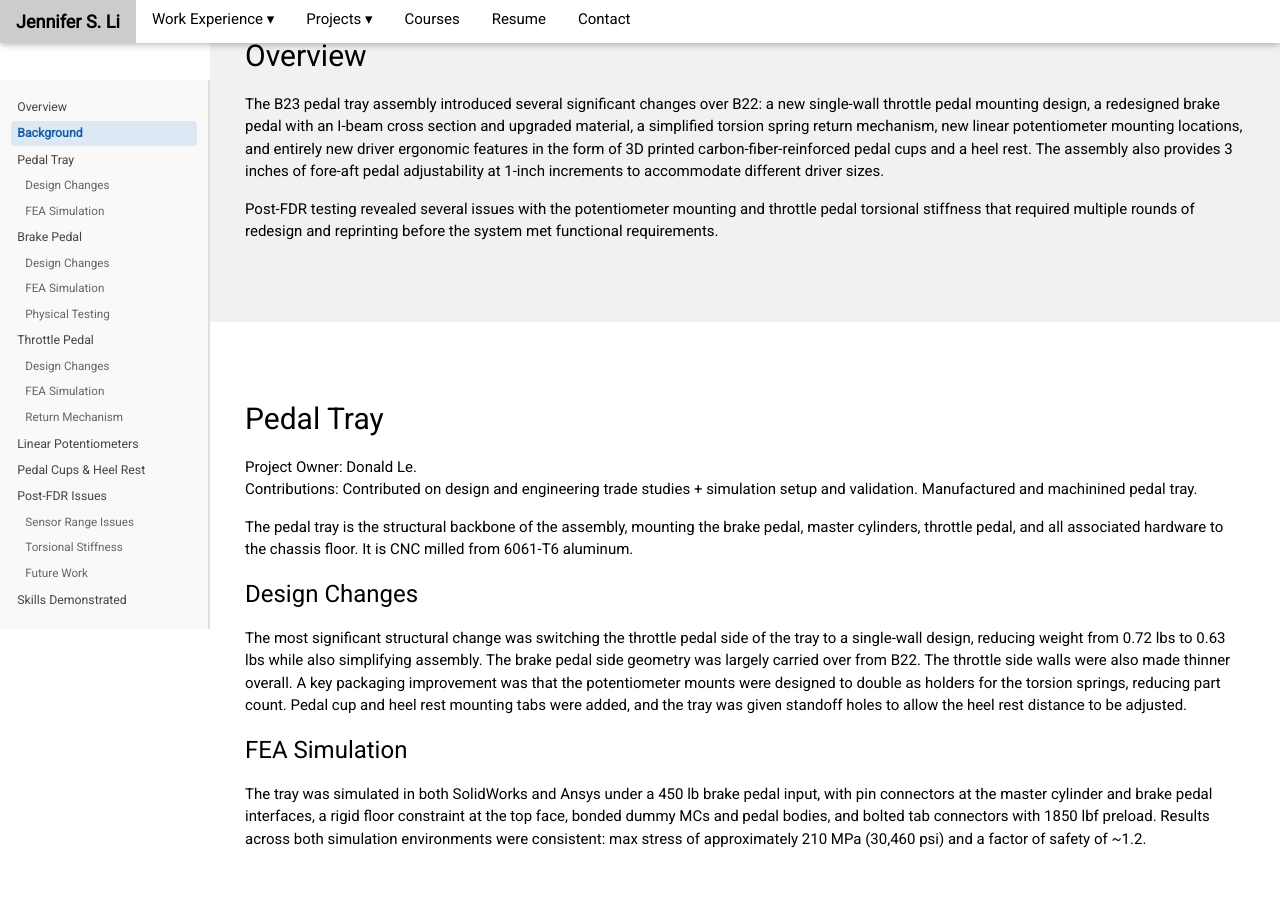
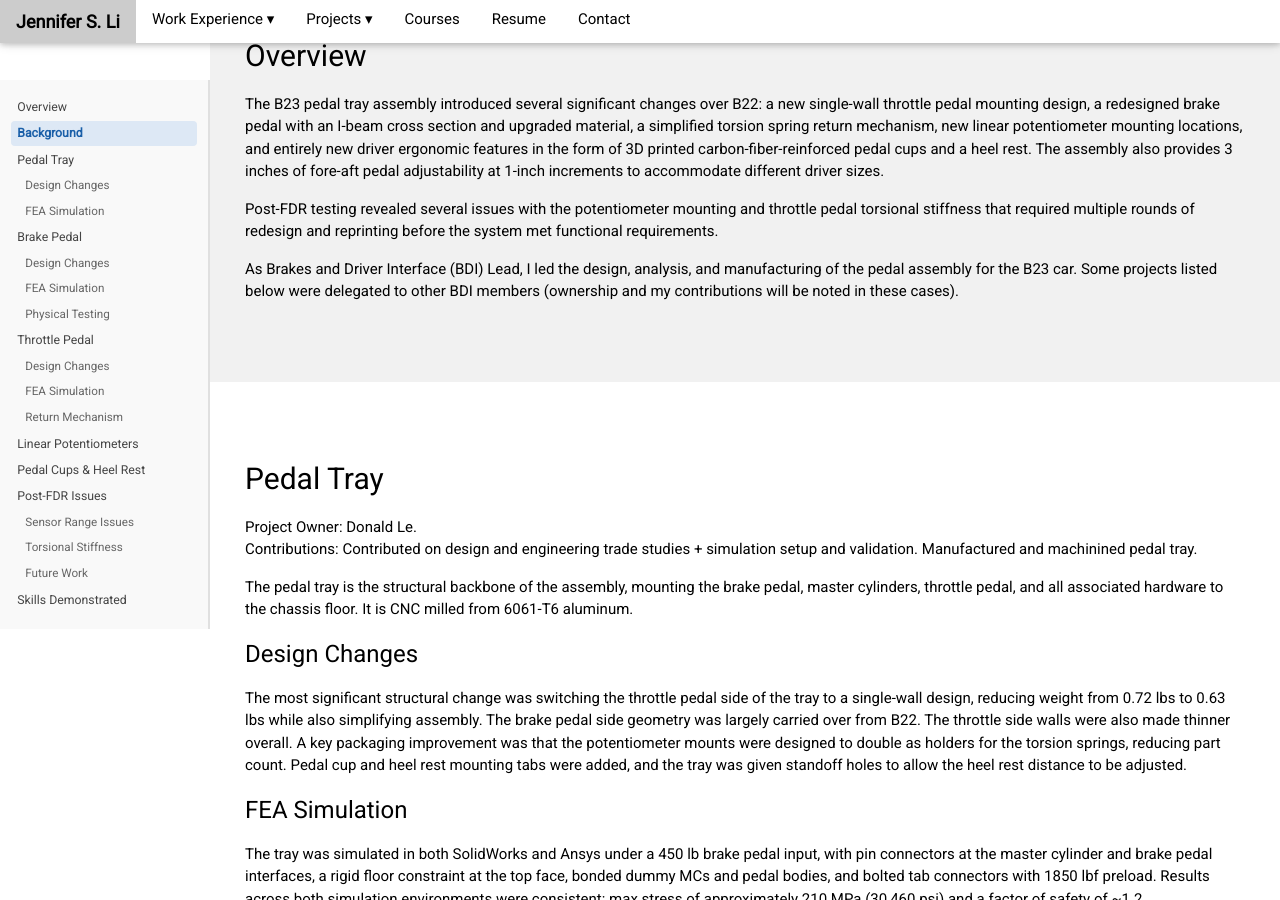
Before and after one commit to jsli905/jsli905.github.io, a Jekyll site: the page projects/bfr/pedals.html, which Jekyll copies as it is, in a window 1280 px wide and 900 px high, scrolled down 423 px. Built offline with Jekyll 4.4.1, drawn with Linux system fonts in a browser that asks for light colours; comment, search, counter and statistics services are not loaded.

Commit message:
Update pedals.html

```diff
--- a/projects/bfr/pedals.html
+++ b/projects/bfr/pedals.html
@@ -346,6 +346,8 @@
       pedal torsional stiffness that required multiple rounds of redesign and reprinting before
       the system met functional requirements.
     </p>
+    <p>As Brakes and Driver Interface (BDI) Lead, I led the design, analysis, and manufacturing of the pedal assembly for the B23 car.
+      Some projects listed below were delegated to other BDI members (ownership and my contributions will be noted in these cases).</p>
   </div>
 </section>
 
```
